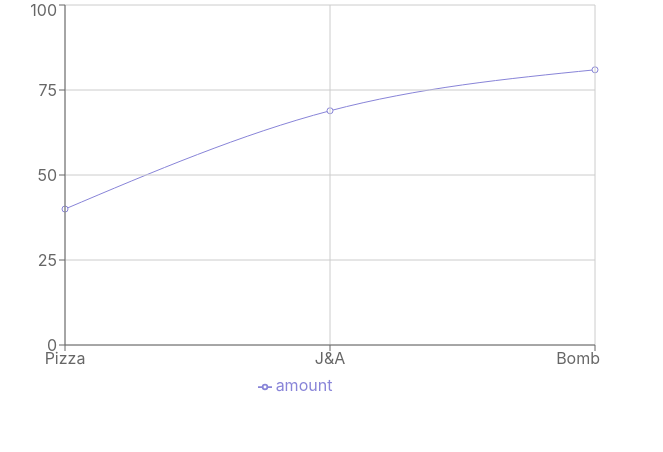
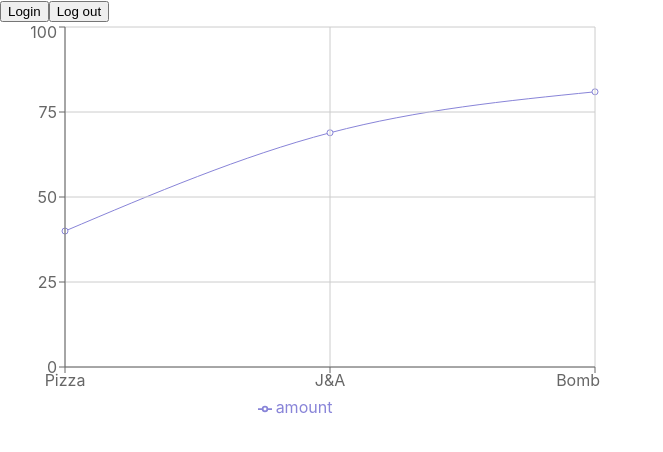
Before and after one commit to ChrisDusyk/budgeter, a React (Create React App) app: page / in a window 1280 px wide. Shown: the top 452 px of the page, without its empty margins (0-663 px from the left). Built offline with nearby package versions, Linux system fonts and the light colour scheme.

Commit message:
Set up basic auth interactions

```diff
--- /dev/null
+++ b/src/components/authentication/LoginButton.tsx
@@ -0,0 +1,7 @@
+import { useAuth0 } from "@auth0/auth0-react";
+
+export function LoginButton() {
+	const { loginWithRedirect } = useAuth0();
+
+	return <button onClick={() => loginWithRedirect()}>Login</button>;
+}
--- /dev/null
+++ b/src/components/authentication/LogoutButton.tsx
@@ -0,0 +1,7 @@
+import { useAuth0 } from "@auth0/auth0-react";
+
+export function LogoutButton() {
+	const { logout } = useAuth0();
+
+	return <button onClick={() => logout({ returnTo: window.location.origin })}>Log out</button>;
+}
--- /dev/null
+++ b/src/components/authentication/Profile.tsx
@@ -0,0 +1,21 @@
+import { useAuth0 } from "@auth0/auth0-react";
+
+export function Profile() {
+	const { user, isAuthenticated, isLoading } = useAuth0();
+
+	if (isLoading) {
+		return <div>Loading...</div>;
+	}
+
+	return (
+		<>
+			{isAuthenticated && (
+				<div>
+					<img src={user?.picture} alt={user?.name} />
+					<h2>{user?.name}</h2>
+					<p>{user?.email}</p>
+				</div>
+			)}
+		</>
+	);
+}
--- /dev/null
+++ b/src/components/authentication/index.ts
@@ -0,0 +1,3 @@
+export * from "./LoginButton";
+export * from "./LogoutButton";
+export * from "./Profile";
--- /dev/null
+++ b/src/components/index.ts
@@ -0,0 +1 @@
+export * from "./authentication";
--- a/src/index.tsx
+++ b/src/index.tsx
@@ -2,11 +2,14 @@ import React from "react";
 import ReactDOM from "react-dom";
 import "./index.css";
 import App from "./App";
+import { Auth0Provider } from "@auth0/auth0-react";
 import reportWebVitals from "./reportWebVitals";
 
 ReactDOM.render(
 	<React.StrictMode>
-		<App />
+		<Auth0Provider domain="dusyk-dev.us.auth0.com" clientId="4ulfvwuOXexlbPCfJgC7gEBAmTUkHhkp" redirectUri={window.location.origin}>
+			<App />
+		</Auth0Provider>
 	</React.StrictMode>,
 	document.getElementById("root")
 );
--- a/src/pages/first-chart/FIrstChart.tsx
+++ b/src/pages/first-chart/FIrstChart.tsx
@@ -1,4 +1,5 @@
 import { LineChart, Line, CartesianGrid, XAxis, YAxis, Tooltip, Legend } from "recharts";
+import { LoginButton, LogoutButton, Profile } from "../../components";
 
 const data = [
 	{ name: "Pizza", amount: 39.99 },
@@ -8,6 +9,10 @@ const data = [
 
 export function FirstChart() {
 	return (
+		<>
+			<LoginButton />
+			<LogoutButton />
+			<Profile />
 			<LineChart width={600} height={400} data={data}>
 				<Line type="monotone" dataKey="amount" stroke="#8884d8" />
 				<CartesianGrid stroke="#ccc" />
@@ -16,5 +21,6 @@ export function FirstChart() {
 				<Tooltip />
 				<Legend />
 			</LineChart>
+		</>
 	);
 }
```
Lines whose indentation alone changed are shown as unchanged.
